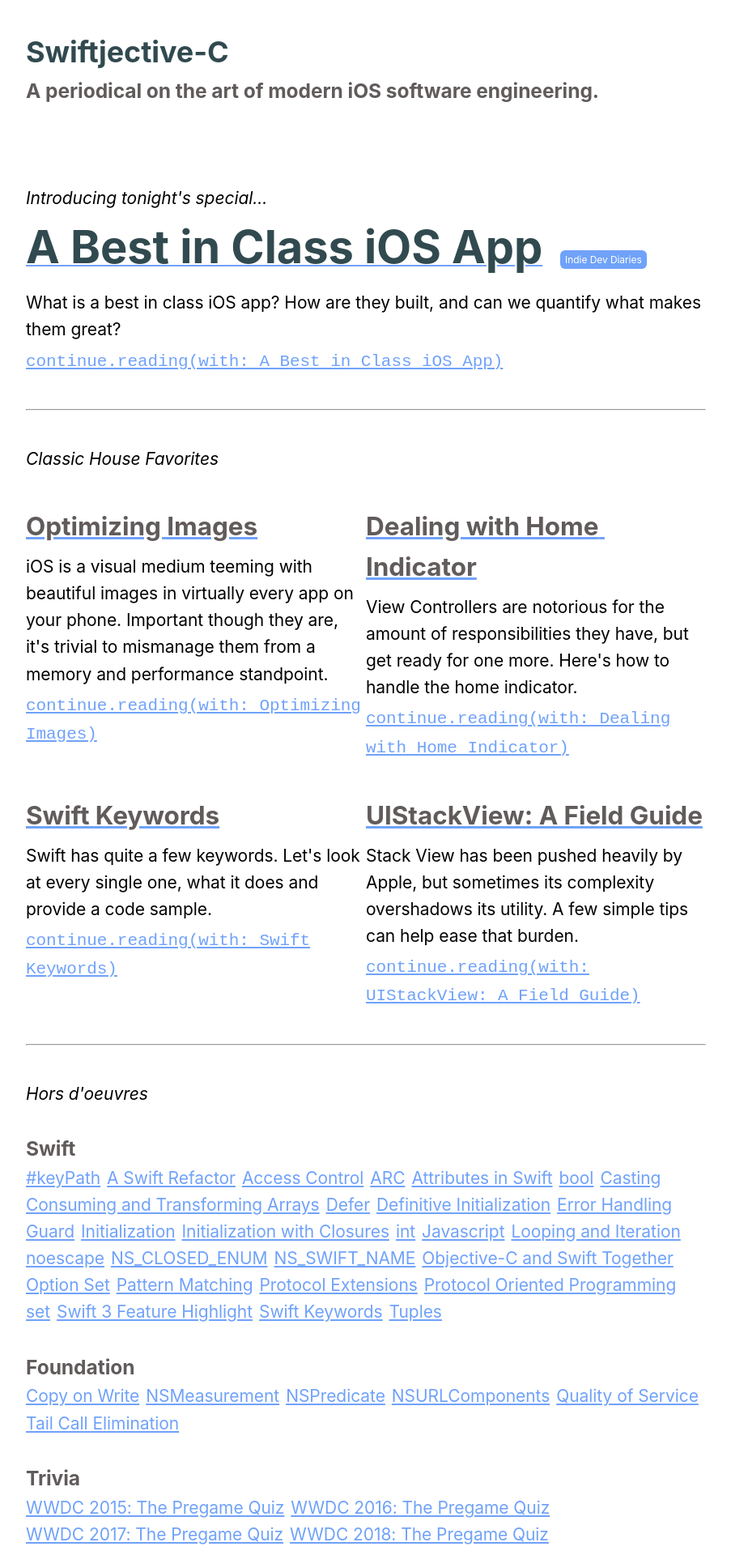
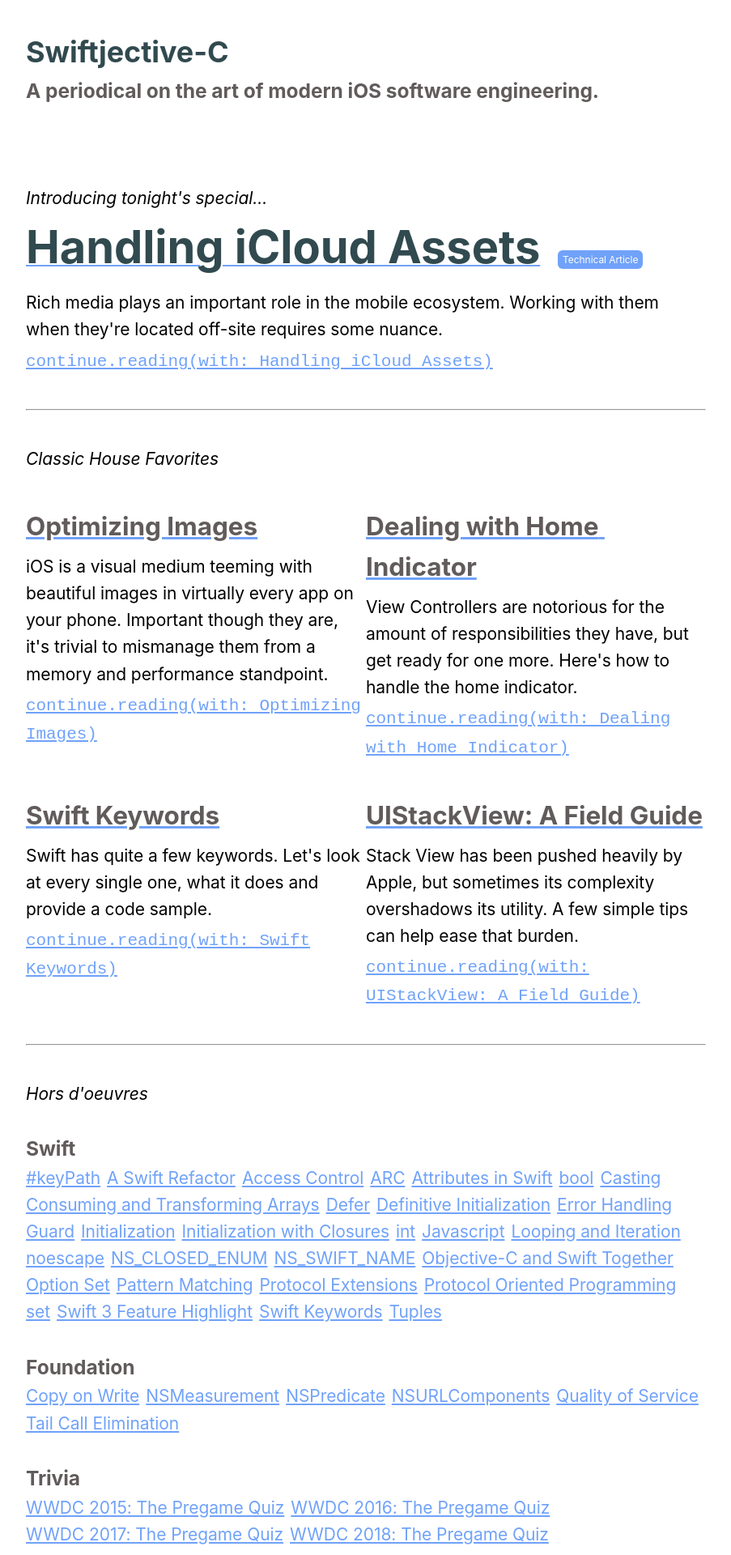
Before and after one commit to hassaan4584/Swiftjective-C, a Jekyll site: the page built from index.html, in a window 1280 px wide. Shown: the top 1920 px of the page at 81% size, without its empty margins (188-1091 px from the left). Built offline with Jekyll 4.4.1, drawn with Linux system fonts in a browser that asks for light colours; comment, search, counter and statistics services are not loaded; some of the changed lines change nothing that is shown; some of the changed text lies outside the part shown.

Commit message:
iCloud Assets

````diff
--- /dev/null
+++ b/_posts/2019-03-27-iCloud-Photo-Handling.md
@@ -0,0 +1,200 @@
+---
+layout: post
+tags: ["Photos"]
+title: "Handling iCloud Assets"
+writtenBy: Jordan Morgan
+writtenByTwitter: "https://www.twitter.com/jordanmorgan10"
+description: "Rich media plays an important role in the mobile ecosystem. Working with them when they're located off-site requires some nuance."
+image: /assets/images/logo.png
+---
+There is a reason Cupertino & Friends© encourage us to leverage UIKit and its components in our own apps.
+
+They have a decade's worth of talent and hardening baked right into them. While you should stray from a mechanism that can undermine your own structure, sometimes you just need to roll up your sleeves, toss Apple's preheated solutions to the side and do it yourself. Building your own version of component X or Y is fatalistic in software development, after all.
+
+That's where we find ourselves this week. While `UIImagePickerController` has a lot baked in and should be used most of the time, this post is about that _other_ time.
+
+And, if you find yourself building a media picker, fetching assets found in iCloud can be deceptively tricky.
+
+### Fetch Options
+Everything in the Photos framework is generally vended via a manager singleton (i.e. `PHImageManager`, `PHCachingImageManager`) - and what you want to retrieve from them is specified in from an optional options object, `PHFetchOptions`.
+
+Generally, if you ran this code and saw images getting piped back to you - it'd be easy to call it a day:
+
+```swift
+// In viewDidLoad
+let mostRecentMedia = PHFetchOptions()
+mostRecentMedia.sortDescriptors = [NSSortDescriptor(key: "creationDate", ascending: true)]
+let allPhotos:PHFetchResult = PHAsset.fetchAssets(with: mostRecentMedia)
+
+// In a cellForRow for a collection or table view
+let asset = allPhotos.object(at: indexPath.item)
+let size = CGSize(width: 80, height: 80)
+
+PHCachingImageManager().requestImage(for: asset, targetSize: size, contentMode: .aspectFill, options: nil, resultHandler: { image, _ in
+    // Ensure we're dealing with the same cell when the asset returns
+    // In case its since been recycled
+    if cell.localAssetID == asset.localIdentifier
+    {
+        cell.theImageViewImage = image
+    }
+})
+```
+While the Photos Framework does benefit from sensible API design, it's a somewhat hidden forgone conclusion that media living in iCloud will be staying there from the previous code sample. Adding to the possible confusion is that they will technically appear from the fetch, as their corresponding `PHAsset` will be returned - it's just that looking for the media yields no result:
+
+```swift
+PHCachingImageManager().requestImage(for: asset, targetSize: size, contentMode: .aspectFill, options: nil, resultHandler: { image, _ in
+    if cell.localAssetID == asset.localIdentifier
+    {
+        // Media found in iCloud will report a nil result for the image here
+        cell.theImageViewImage = image
+    }
+})
+```
+Considering fetching an image's common use case, such as displaying them in a grid, you can add other common bugs to this scenario as well such as cell reuse.
+
+Lipso facto - if you ran this code and saw no images being populated even though assets were being fetched, it can be hard to know where to look.
+
+### In the Clouds
+The first step to solving a problem isn't really admitting you have one in programming, it's identifying really what you're trying to solve to begin with. And here, we need to know how to identify which assets are indeed housed within iCloud and not yet on the device.
+
+Hitting the Googles can bring up some straight up wild solutions, partly due to the fact that Apple doesn't have a simple `isIniCloud` boolean to indicate as much. The answer for us is housed within the `info` dictionary that pervades much of UIKit's closures.
+
+For our previous fetch, we can reliably know if the asset is in iCloud via the `PHImageResultIsInCloudKey` key that will be returned in the aforementioned dictionary:
+
+```swift
+PHCachingImageManager().requestImage(for: asset, targetSize: size, contentMode: .aspectFill, options: nil, resultHandler: { image, info in
+    if cell.localAssetID == asset.localIdentifier
+    {
+        guard let img = image else
+        {
+            if let isIniCloud = info?[PHImageResultIsInCloudKey] as? NSNumber, isIniCloud.boolValue == true
+            {
+                cell.showLoadingFromCloudUI()
+            }
+
+            return
+        }
+
+        cell.theImageViewImage = img
+    }
+})
+```
+
+Now, we've provided clarity to the user to at least know why media isn't displaying for a particular item. Progress.
+
+### Hot Reloads
+Assuming we're in a collection or table view situation here, what we'd see now is that we've identified the asset is in iCloud, and we could even track its progression and see it successfully download. As with the fetch, we can get this done by using another options construct, namely `PHImageRequestOptions`:
+
+```swift
+let reqOptions = PHImageRequestOptions()
+reqOptions.isNetworkAccessAllowed = true
+reqOptions.progressHandler = { (progress, error, stop, info) in
+    print("Asset download progress is at \(progress)")
+}
+
+PHCachingImageManager().requestImage(for: asset, targetSize: size, contentMode: .aspectFill, options: reqOptions, resultHandler: { image, info in
+    if cell.localAssetID == asset.localIdentifier
+    {
+        guard let img = image else
+        {
+            if let isIniCloud = info?[PHImageResultIsInCloudKey] as? NSNumber, isIniCloud.boolValue == true
+            {
+                cell.showLoadingFromCloudUI()
+            }
+
+            return
+        }
+
+        cell.theImageViewImage = img
+    }
+})
+```
+
+> Though documentation states that one needs to set `isNetworkAccessAllowed`
+to `true` for this to work, I've seen it done without using it.
+
+One could be potentially flummoxed if they were to see these downloads complete, yet their asset request doesn't do anything after the fact. Do you need to request the asset again? Why would it show up if you were to scroll the collection or table view up and down again?
+
+1. Yes, and no.
+2. It would, because now the asset is in memory.
+
+The answer to this scenario is in the docs, but it's a blink and you'll miss it comment at the end of a document describing how to request user access to media:
+
+> Use the register(_:) method to observe photo library changes before fetching content. After the user grants your app access to the photo library, Photos sends change messages for any empty fetch results you retrieved earlier, notifying you that library content for those fetches is now available.
+
+Photo libraries can mutate at any point, so the key for developers who are making their home baked media picker is to react to those changes. You can do so by adopting the `PHPhotoLibraryChangeObserver` protocol and implementing only one method.
+
+Before we go and snag media from the user, it's pertinent to register for changes in the library first:
+
+```swift
+PHPhotoLibrary.shared().register(self)
+```
+
+...and then adopt `func photoLibraryDidChange(_ changeInstance: PHChange)`. As I'm not one to reinvent the wheel, Apple has a perfect example of how #todothisright within their Photos documentation:
+
+```swift
+func photoLibraryDidChange(_ changeInstance: PHChange)
+{
+    guard let changes = changeInstance.changeDetails(for: fetchResult)
+        else { return }
+
+    // Change notifications may originate from a background queue.
+    // As such, re-dispatch execution to the main queue before acting
+    // on the change, so you can update the UI.
+    DispatchQueue.main.sync
+    {
+        // Hang on to the new fetch result.
+        fetchResult = changes.fetchResultAfterChanges
+
+        // If we have incremental changes, animate them in the collection view.
+        if changes.hasIncrementalChanges
+        {
+            guard let collectionView = self.collectionView else { fatalError() }
+            // Handle removals, insertions, and moves in a batch update.
+            collectionView.performBatchUpdates({
+                if let removed = changes.removedIndexes, !removed.isEmpty
+                {
+                    collectionView.deleteItems(at: removed.map({ IndexPath(item: $0, section: 0) }))
+                }
+                if let inserted = changes.insertedIndexes, !inserted.isEmpty
+                {
+                    collectionView.insertItems(at: inserted.map({ IndexPath(item: $0, section: 0) }))
+                }
+                changes.enumerateMoves { fromIndex, toIndex in
+                    collectionView.moveItem(at: IndexPath(item: fromIndex, section: 0),
+                                            to: IndexPath(item: toIndex, section: 0))
+                }
+            })
+            // We are reloading items after the batch update since `PHFetchResultChangeDetails.changedIndexes` refers to
+            // items in the *after* state and not the *before* state as expected by `performBatchUpdates(_:completion:)`.
+            if let changed = changes.changedIndexes, !changed.isEmpty
+            {
+                collectionView.reloadItems(at: changed.map({ IndexPath(item: $0, section: 0) }))
+            }
+        }
+        else
+        {
+            // Reload the collection view if incremental changes are not available.
+            collectionView.reloadData()
+        }
+    }
+}
+```
+
+With this tweak in place - you'll find that when as asset is fetched from iCloud, a change notification spins up and a fetch result reports a change (or possibly no change). Using batch updates, your collection or table view will reload and have the asset ready to go.
+
+To recap - here's the recipe to make this all tick:
+
+1. Register for changes before you fetch anything.
+2. Conform to `PHPhotoLibraryChangeObserver`
+3. Refresh your datasource, look for changes and load those up within `func photoLibraryDidChange(_ changeInstance: PHChange)`
+4. Using `PHImageRequestOptions`, specify that you'll opt into network downloads for fetches.
+5. Check if the image is in iCloud during the fetch, if it is - indicate as much in the user interface. Optional, but I think it's necessary.
+6. Unregister yourself when your object should be freed from memory.
+
+### Wrapping Up
+Ten years ago, the future was the cloud. Five years ago, it became a mature, saturated market. Today, it's not uncommon for the most vanilla of our user base to use it in some capacity. As such - a lot of media can be found hanging out up there in 2019.
+
+Ensuring that our own home rolled solutions outside of `UIImagePickerController` can retrieve them, communicate its progress of doing so and then displaying the end result is a baseline expectation at this point. Though it requires a bit of know-how, the code doesn't yield a massive time commitment when weighed against its payoff.
+
+Until next time ✌️.
--- a/_sass/themes.scss
+++ b/_sass/themes.scss
@@ -284,4 +284,8 @@
      #mc_embed_signup input.email {
          background-color: #2c2d2f !important;
      }
+
+      #carbonads {
+        color: black !important;
+      }
  }
````
Also changed, not shown: 8 other files.
